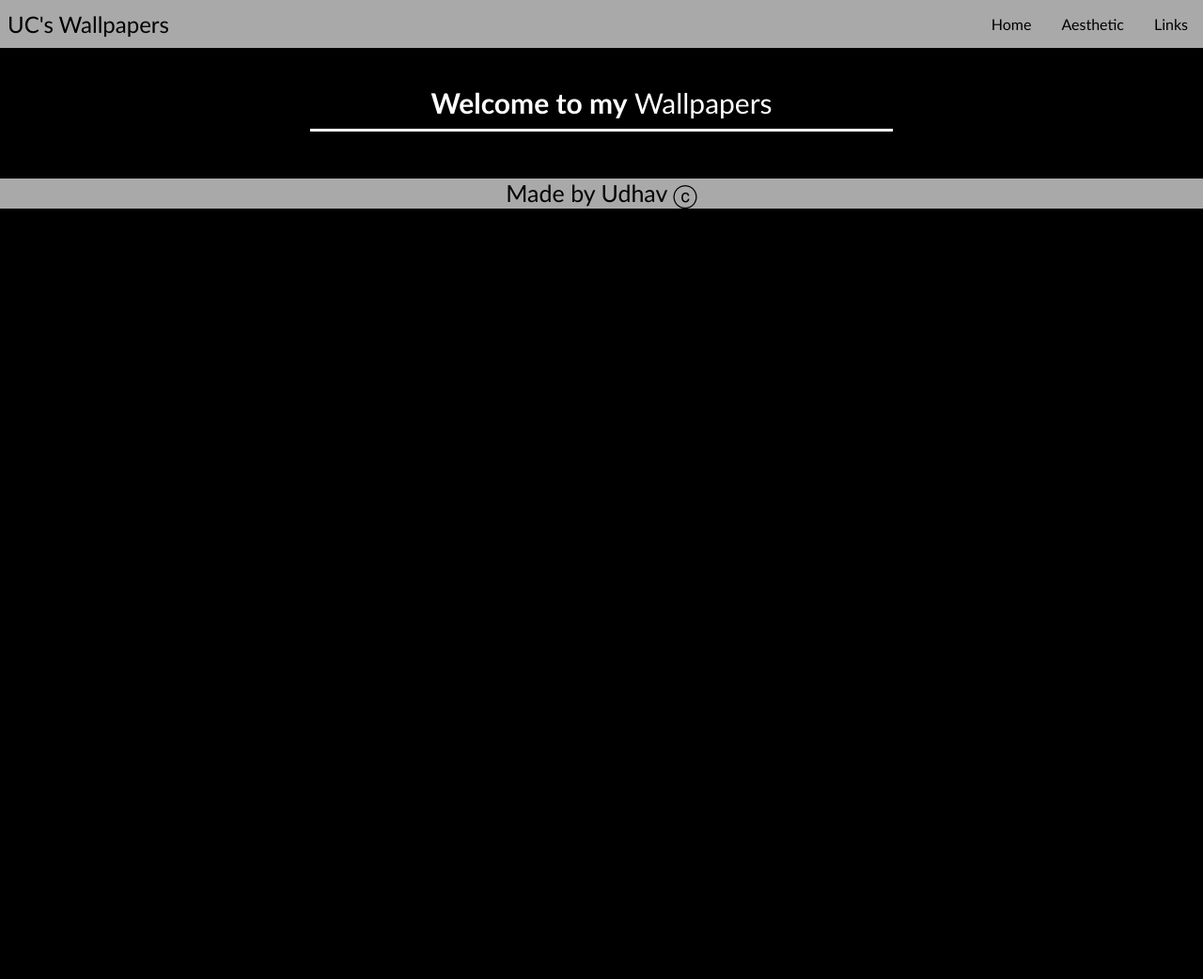
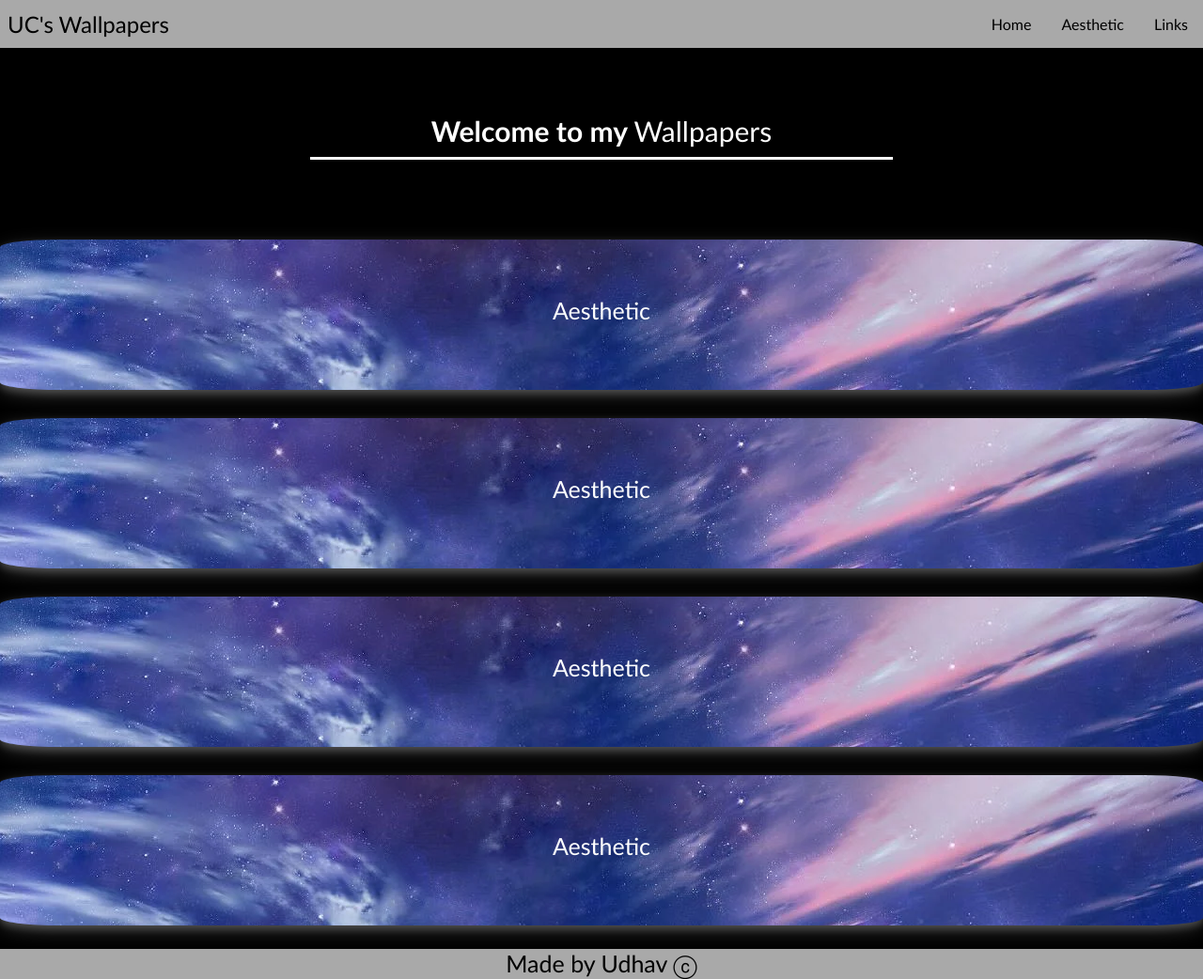
Before and after one commit to UC947746/Gallery-website, a plain HTML site: page index.html in a window 1280 px wide. Shown: the whole page at 94% size. Before the commit the page ends 800 px from the top, so only its background shows below. Drawn offline with Linux system fonts and the light colour scheme.

Commit message:
idk but a big one

```diff
--- a/index.html
+++ b/index.html
@@ -1,5 +1,6 @@
 <!DOCTYPE html>
 <html lang="en">
+
 <head>
   <meta charset="UTF-8">
   <meta http-equiv="X-UA-Compatible" content="IE=edge">
@@ -8,6 +9,7 @@
   <script src="script.js" defer></script>
   <title>UC's Wallpapers</title>
 </head>
+
 <body>
   <nav class="navbar">
     <div class="brand-title">UC's Wallpapers</div>
@@ -27,10 +29,16 @@
 
   <div class="container">
     <div class="heading">
-            <h3>Welcome to my<span>   Wallpapers</span></h3>
+      <h3>Welcome to my <span> Wallpapers</span></h3>
+    </div>
   </div>
 
-    </div>
+  <a href="Aesthetic.html" class="blackbox1"><div class="bluebox">Aesthetic</div></a>
+  <a href="Aesthetic.html" class="blackbox1"><div class="greenbox">Aesthetic</div></a>
+  <a href="Aesthetic.html" class="blackbox1"><div class="yellowbox">Aesthetic</div></a>
+  <a href="Aesthetic.html" class="blackbox1"><div class="blackbox">Aesthetic</div></a>
+
   <p class="made">Made by Udhav ⓒ</p>
 </body>
+
 </html>
--- a/style.css
+++ b/style.css
@@ -1,16 +1,13 @@
-*{
-    margin: 0;
-    padding: 0;
-    box-sizing: border-box;
-    font-family:'Gill Sans', 'Gill Sans MT', Calibri, 'Trebuchet MS', sans-serif;
-    box-sizing: border-box;
+* {
+
+    font-family: 'Gill Sans', 'Gill Sans MT', Calibri, 'Trebuchet MS', sans-serif;
     background-color: black;
 }
 
 /* Navbar */
-* {
+/* * {
     box-sizing: border-box;
-}
+} */
 
 body {
     margin: 0;
@@ -112,7 +109,7 @@ body {
 }
 
 /* heading */
-.container{
+.container {
     display: flex;
     flex-direction: column;
     justify-content: center;
@@ -121,36 +118,103 @@ body {
     margin: 40px 20px 0 20px;
 }
 
-.container .heading{
+.container .heading {
     width: 50%;
-    padding-bottom: 50px;
+    padding-bottom: 5px;
+    margin-bottom: 20px;
     color: white;
 }
 
-.container .heading h3{
+.container .heading h3 {
     font-size: 30px;
     font-weight: bolder;
     padding-bottom: 10px;
     border-bottom: 3px solid white;
 }
 
-.container .heading h3 span{
+.container .heading h3 span {
     font-weight: 100;
 }
 
-@media only screen and (max-width: 651px){
-    .container .heading{
+@media only screen and (max-width: 651px) {
+    .container .heading {
         width: 100%;
     }
-    .container .heading h3{
+
+    .container .heading h3 {
         font-size: 23px;
     }
 }
 
+.bluebox {
+    background-image: url(Aethetic.webp);
+    background-position: center;
+    box-shadow: 0 4px 8px 0 rgba(255, 253, 253, 0.2), 0 6px 20px 0 rgba(255, 255, 255, 0.19);
+    color: white;
+    text-align: center;
+    width: auto;
+    height: 100px;
+    padding-top: 60px;
+    margin: auto;
+    margin-top: 30px;
+    font-size: 25px;
+    border-radius: 5%;
+}
+
+
+.yellowbox {
+    background-image: url(Aethetic.webp);
+    background-position: center;
+    box-shadow: 0 4px 8px 0 rgba(255, 253, 253, 0.2), 0 6px 20px 0 rgba(255, 255, 255, 0.19);
+    color: white;
+    text-align: center;
+    width: auto;
+    height: 100px;
+    padding-top: 60px;
+    margin: auto;
+    margin-top: 30px;
+    font-size: 25px;
+    border-radius: 5%;
+}
+
+.greenbox {
+    background-image: url(Aethetic.webp);
+    background-position: center;
+    box-shadow: 0 4px 8px 0 rgba(255, 253, 253, 0.2), 0 6px 20px 0 rgba(255, 255, 255, 0.19);
+    color: white;
+    text-align: center;
+    width: auto;
+    height: 100px;
+    padding-top: 60px;
+    margin: auto;
+    margin-top: 30px;
+    font-size: 25px;
+    border-radius: 5%;
+}
+.blackbox {
+    background-image: url(Aethetic.webp);
+    background-position: center;
+    box-shadow: 0 4px 8px 0 rgba(255, 253, 253, 0.2), 0 6px 20px 0 rgba(255, 255, 255, 0.19);
+    color: white;
+    text-align: center;
+    width: auto;
+    height: 100px;
+    padding-top: 60px;
+    margin: auto;
+    margin-top: 30px;
+    font-size: 25px;
+    border-radius: 5%;
+}
+.blackbox1{
+    text-decoration: none;
+}
+
+
 /* made by me */
-.made{
+.made {
     text-align: center;
     font-size: 25px;
     color: black;
-    background-color: darkgray ;
+    background-color: darkgray;
+    margin-bottom: 0px;
 }
```
Also changed, not shown: Aesthetic.html (+3 -0 lines), 28.jpg (added), 29.jpg (added), 30.jpg (added), Aethetic.webp (added), 1 other file. Lines whose indentation alone changed are shown as unchanged.
